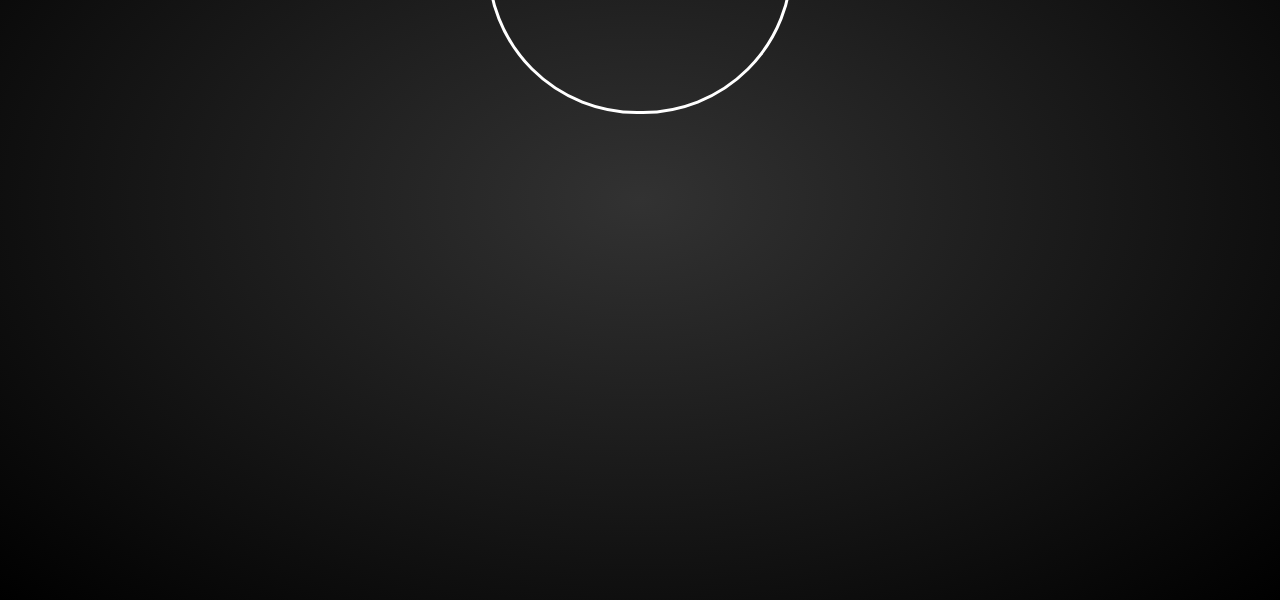
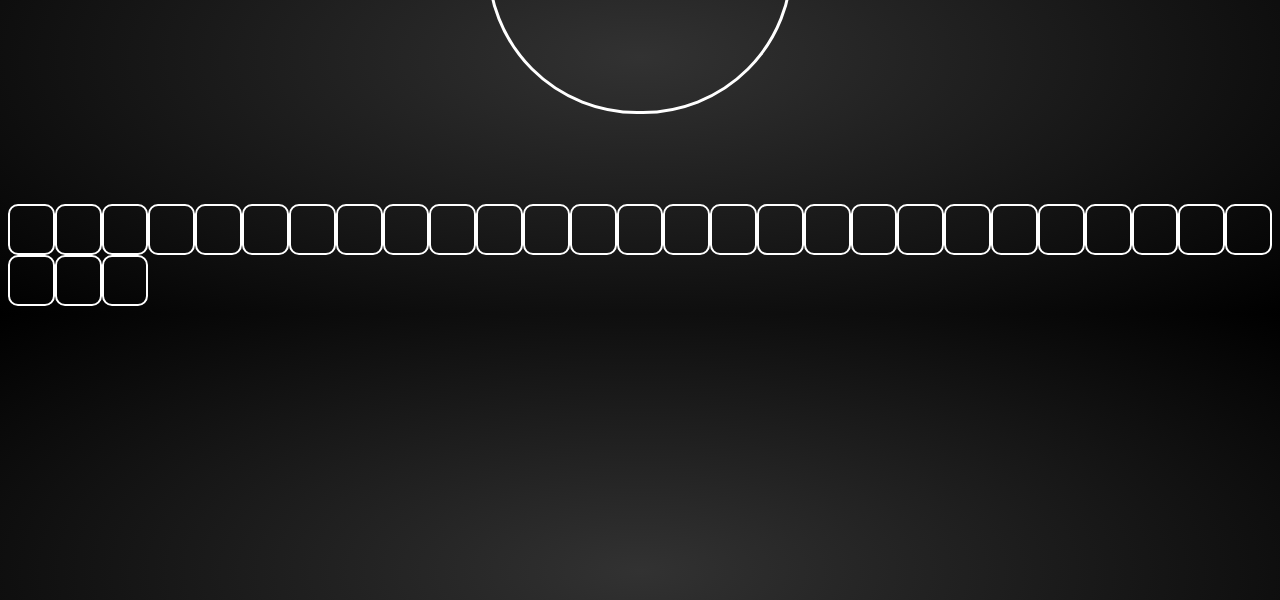
Before and after one commit to AXZET-5/Hackathon-Frontend, a plain HTML site: page index.html in a window 1280 px wide. Shown: the part 200-800 px from the top of the page. Drawn offline with Linux system fonts and the light colour scheme.

Commit message:
Update index.html

```diff
--- a/index.html
+++ b/index.html
@@ -1,11 +1,51 @@
+<!DOCTYPE html>
+
 <html>
     <head>
-        <title>Sample Title</title>
+        <title>Hello World!</title>
+        <script>
+            Switch = ()
+        </script>
     </head>
 
     <body>
         <div class="Circle">
             <h1 class="Header">Hello World!</h1>
+        </div>
+
+        <br><br><br><br><br>
+
+        <div class="Table">
+            <div class="Cell" onclick="Switch()">&nbsp</div>
+            <div class="Cell">&nbsp</div>
+            <div class="Cell">&nbsp</div>
+            <div class="Cell">&nbsp</div>
+            <div class="Cell">&nbsp</div>
+            <div class="Cell">&nbsp</div>
+            <div class="Cell">&nbsp</div>
+            <div class="Cell">&nbsp</div>
+            <div class="Cell">&nbsp</div>
+            <div class="Cell">&nbsp</div>
+            <div class="Cell">&nbsp</div>
+            <div class="Cell">&nbsp</div>
+            <div class="Cell">&nbsp</div>
+            <div class="Cell">&nbsp</div>
+            <div class="Cell">&nbsp</div>
+            <div class="Cell">&nbsp</div>
+            <div class="Cell">&nbsp</div>
+            <div class="Cell">&nbsp</div>
+            <div class="Cell">&nbsp</div>
+            <div class="Cell">&nbsp</div>
+            <div class="Cell">&nbsp</div>
+            <div class="Cell">&nbsp</div>
+            <div class="Cell">&nbsp</div>
+            <div class="Cell">&nbsp</div>
+            <div class="Cell">&nbsp</div>
+            <div class="Cell">&nbsp</div>
+            <div class="Cell">&nbsp</div>
+            <div class="Cell">&nbsp</div>
+            <div class="Cell">&nbsp</div>
+            <div class="Cell">&nbsp</div>
         </div>
     </body>
 </html>
@@ -50,4 +90,23 @@
         font-size: 20px;
         color: white;
     }
+
+    .Table {
+        display: grid;
+        grid-template-columns: 1fr 1fr 1fr 1fr 1fr 1fr 1fr 1fr 1fr 1fr 1fr 1fr 1fr 1fr 1fr 1fr 1fr 1fr 1fr 1fr 1fr 1fr 1fr 1fr 1fr 1fr 1fr;
+    }
+
+    .Cell {
+        border: 2px solid white;
+        border-radius: 10px;
+        font-size: 40px;
+        background-color: rgba(0,0,0,0);
+        transition-duration: 0.2s;
+    }
+
+    .Cell:hover {
+        background-color: rgba(255,255,255,0.5);
+        cursor: pointer;
+        scale: 1.2;
+    }
 </style>
```
